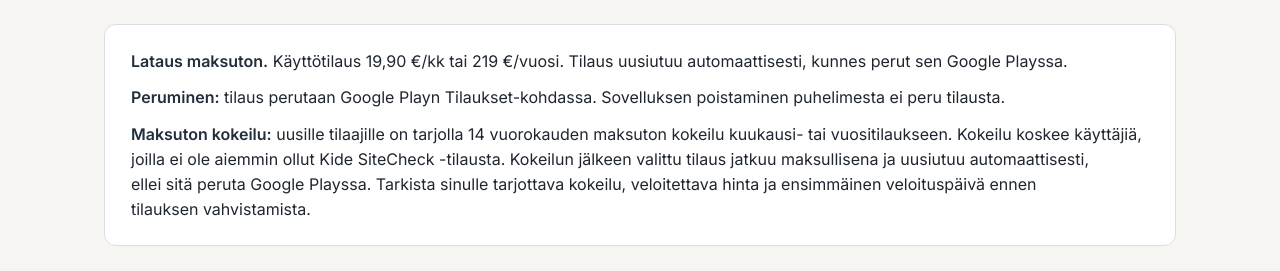
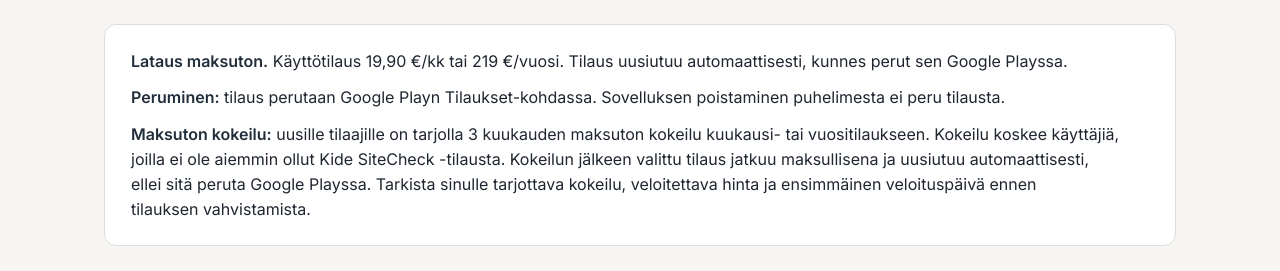
Before and after one commit to PekkaKiviahde/kidework-site, a plain HTML site: page index.html in a window 1280 px wide. Shown: the part 2060-2331 px from the top of the page. Drawn offline with Linux system fonts and the light colour scheme.

Commit message:
docs: kokeilun kesto 3 kuukautta (kide-sitecheck#350)
Sivusto lupasi 14 vuorokauden maksuttoman kokeilun, mutta tuotannon
uusasiakastarjouksissa ja Pekan 14.11.2026 hyväksymässä tavoitteessa
(kide-sitecheck#334) kokeilu on 3 kuukautta. Pekan sanamuotopäätös
15.11.2026: "3 kk maksuton kokeilu".

Co-Authored-By: Claude Opus 5.5 <noreply@anthropic.com>

```diff
--- a/index.html
+++ b/index.html
@@ -147,7 +147,7 @@ footer .wrap{display:flex;flex-wrap:wrap;gap:8px 24px;justify-content:space-betw
 <div class="terms">
 <p><strong>Lataus maksuton.</strong> Käyttötilaus 19,90 €/kk tai 219 €/vuosi. Tilaus uusiutuu automaattisesti, kunnes perut sen Google Playssa.</p>
 <p><strong>Peruminen:</strong> tilaus perutaan Google Playn Tilaukset-kohdassa. Sovelluksen poistaminen puhelimesta ei peru tilausta.</p>
-<p><strong>Maksuton kokeilu:</strong> uusille tilaajille on tarjolla 14 vuorokauden maksuton kokeilu kuukausi- tai vuositilaukseen. Kokeilu koskee käyttäjiä, joilla ei ole aiemmin ollut Kide SiteCheck -tilausta. Kokeilun jälkeen valittu tilaus jatkuu maksullisena ja uusiutuu automaattisesti, ellei sitä peruta Google Playssa. Tarkista sinulle tarjottava kokeilu, veloitettava hinta ja ensimmäinen veloituspäivä ennen tilauksen vahvistamista.</p>
+<p><strong>Maksuton kokeilu:</strong> uusille tilaajille on tarjolla 3 kuukauden maksuton kokeilu kuukausi- tai vuositilaukseen. Kokeilu koskee käyttäjiä, joilla ei ole aiemmin ollut Kide SiteCheck -tilausta. Kokeilun jälkeen valittu tilaus jatkuu maksullisena ja uusiutuu automaattisesti, ellei sitä peruta Google Playssa. Tarkista sinulle tarjottava kokeilu, veloitettava hinta ja ensimmäinen veloituspäivä ennen tilauksen vahvistamista.</p>
 </div>
 </div>
 </section>
```
